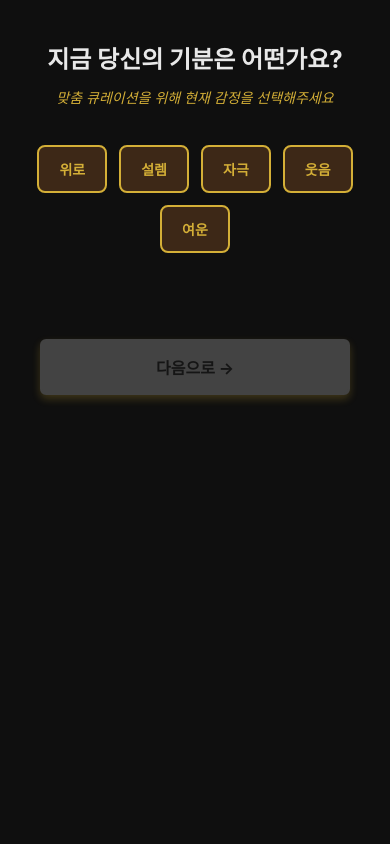
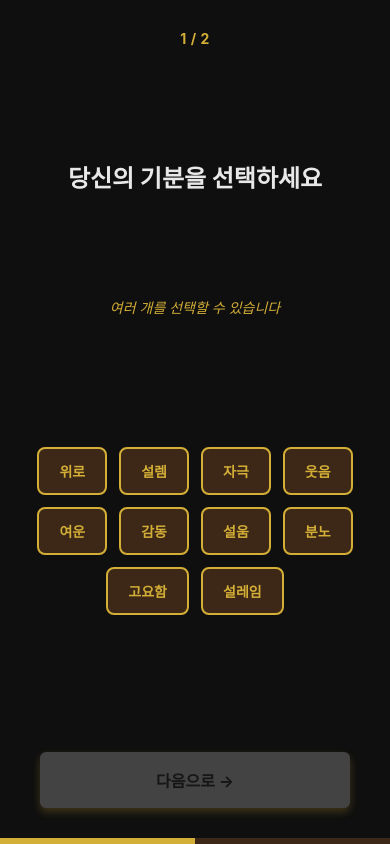
Before and after one commit to jigh85/manga-bartender, a React Native app: screen /OnboardingEmotion in a window 390 px wide. Built offline with nearby package versions, Linux system fonts and the light colour scheme.

Commit message:
홈 화면 레이아웃 현대화 - 트렌디한 디자인 적용

```diff
--- a/app/onboarding/emotion.tsx
+++ b/app/onboarding/emotion.tsx
@@ -5,8 +5,8 @@ import { storage, StorageKeys } from '@/src/utils/storage';
 export default function EmotionScreen() {
   const router = useRouter();
 
-  const handleNext = async (emotion: string) => {
-    await storage.setItem(StorageKeys.USER_EMOTION, emotion);
+  const handleNext = async (emotions: string[]) => {
+    await storage.setItem(StorageKeys.USER_EMOTION, emotions.join(','));
     router.push('/onboarding/genre');
   };
 
--- a/app/onboarding/genre.tsx
+++ b/app/onboarding/genre.tsx
@@ -5,8 +5,8 @@ import { storage, StorageKeys } from '@/src/utils/storage';
 export default function GenreScreen() {
   const router = useRouter();
 
-  const handleNext = async (genre: string) => {
-    await storage.setItem(StorageKeys.USER_GENRE, genre);
+  const handleNext = async (genres: string[]) => {
+    await storage.setItem(StorageKeys.USER_GENRE, genres.join(','));
     router.push('/onboarding/complete');
   };
 
--- a/src/components/WebtoonCard.tsx
+++ b/src/components/WebtoonCard.tsx
@@ -21,7 +21,7 @@ export const WebtoonCard: React.FC<WebtoonCardProps> = ({
   onPress,
 }) => {
   return (
-    <TouchableOpacity style={styles.card} onPress={onPress} activeOpacity={0.8}>
+    <TouchableOpacity style={styles.card} onPress={onPress} activeOpacity={0.85}>
       <View style={styles.cardContent}>
         {/* 이미지 영역 */}
         <View style={styles.imageWrapper}>
@@ -44,42 +44,46 @@ export const WebtoonCard: React.FC<WebtoonCardProps> = ({
                 {emotion === '자극' && '⚡'}
                 {emotion === '웃음' && '😄'}
                 {emotion === '여운' && '🎭'}
+                {emotion === '감동' && '💫'}
+                {emotion === '설움' && '😢'}
+                {emotion === '분노' && '🔥'}
+                {emotion === '고요함' && '🌊'}
+                {emotion === '설레임' && '🎉'}
               </Text>
             </View>
           </View>
 
           {/* 큐레이터 정보 */}
           <View style={styles.curatorSection}>
-            <View style={styles.curatorBadge}>
-              <Text style={styles.curatorBadgeIcon}>👤</Text>
+            <View style={styles.curatorIcon}>
+              <Text>👤</Text>
             </View>
             <Text style={styles.curator}>{curator}</Text>
           </View>
 
           {/* 추천 코멘트 */}
           <View style={styles.commentSection}>
-            <View style={styles.commentIcon}>
-              <Text style={styles.commentIconText}>💬</Text>
-            </View>
             <Text style={styles.comment} numberOfLines={2}>
-              {comment}
+              "{comment}"
             </Text>
           </View>
 
           {/* 액션 버튼 */}
           <View style={styles.actionBar}>
-            <View style={styles.actionButton}>
-              <Ionicons name="heart-outline" size={18} color={Colors.accent} />
-              <Text style={styles.actionText}>추천</Text>
-            </View>
-            <View style={styles.actionButton}>
-              <Ionicons name="bookmark-outline" size={18} color={Colors.accent} />
-              <Text style={styles.actionText}>저장</Text>
-            </View>
-            <View style={styles.actionButton}>
-              <Ionicons name="share-social-outline" size={18} color={Colors.accent} />
-              <Text style={styles.actionText}>공유</Text>
-            </View>
+            <TouchableOpacity style={styles.actionButton}>
+              <Ionicons name="heart-outline" size={16} color={Colors.accent} />
+            </TouchableOpacity>
+            <TouchableOpacity style={styles.actionButton}>
+              <Ionicons name="bookmark-outline" size={16} color={Colors.accent} />
+            </TouchableOpacity>
+            <TouchableOpacity style={styles.actionButton}>
+              <Ionicons name="share-social-outline" size={16} color={Colors.accent} />
+            </TouchableOpacity>
+            <View style={styles.actionButtonSpacer} />
+            <TouchableOpacity style={styles.readButton}>
+              <Text style={styles.readButtonText}>읽기</Text>
+              <Ionicons name="chevron-forward" size={14} color={Colors.background} />
+            </TouchableOpacity>
           </View>
         </View>
       </View>
@@ -90,30 +94,23 @@ export const WebtoonCard: React.FC<WebtoonCardProps> = ({
 const styles = StyleSheet.create({
   card: {
     marginBottom: 16,
-    borderRadius: 16,
+    borderRadius: 14,
     overflow: 'hidden',
   },
   cardContent: {
     backgroundColor: Colors.barDark,
-    borderWidth: 1.5,
-    borderColor: Colors.accent,
-    borderRadius: 16,
+    borderWidth: 1,
+    borderColor: Colors.barWood,
+    borderRadius: 14,
     overflow: 'hidden',
-    shadowColor: Colors.accent,
-    shadowOffset: { width: 0, height: 4 },
-    shadowOpacity: 0.25,
-    shadowRadius: 8,
-    elevation: 6,
   },
 
   // 이미지 영역
   imageWrapper: {
-    height: 180,
+    height: 160,
     backgroundColor: Colors.barWood,
     position: 'relative',
     overflow: 'hidden',
-    borderBottomWidth: 2,
-    borderBottomColor: Colors.accent,
   },
   imagePlaceholder: {
     flex: 1,
@@ -133,7 +130,7 @@ const styles = StyleSheet.create({
     flexDirection: 'row',
     justifyContent: 'space-between',
     alignItems: 'flex-start',
-    marginBottom: 12,
+    marginBottom: 10,
     gap: 10,
   },
   title: {
@@ -146,12 +143,13 @@ const styles = StyleSheet.create({
   emotionTag: {
     width: 36,
     height: 36,
-    borderRadius: 18,
+    borderRadius: 10,
     backgroundColor: Colors.barWood,
     justifyContent: 'center',
     alignItems: 'center',
-    borderWidth: 1.5,
+    borderWidth: 1,
     borderColor: Colors.accent,
+    flexShrink: 0,
   },
   emotionIcon: {
     fontSize: 18,
@@ -162,20 +160,10 @@ const styles = StyleSheet.create({
     flexDirection: 'row',
     alignItems: 'center',
     marginBottom: 10,
-    gap: 8,
+    gap: 6,
   },
-  curatorBadge: {
-    width: 28,
-    height: 28,
-    borderRadius: 14,
-    backgroundColor: Colors.barWood,
-    justifyContent: 'center',
-    alignItems: 'center',
-    borderWidth: 1,
-    borderColor: Colors.accent,
-  },
-  curatorBadgeIcon: {
-    fontSize: 14,
+  curatorIcon: {
+    fontSize: 12,
   },
   curator: {
     fontSize: 12,
@@ -185,25 +173,9 @@ const styles = StyleSheet.create({
 
   // 코멘트 섹션
   commentSection: {
-    flexDirection: 'row',
-    alignItems: 'flex-start',
     marginBottom: 12,
-    gap: 8,
-  },
-  commentIcon: {
-    width: 24,
-    height: 24,
-    borderRadius: 12,
-    backgroundColor: Colors.barWood,
-    justifyContent: 'center',
-    alignItems: 'center',
-    marginTop: 2,
-  },
-  commentIconText: {
-    fontSize: 12,
   },
   comment: {
-    flex: 1,
     fontSize: 12,
     color: Colors.gray,
     fontStyle: 'italic',
@@ -213,25 +185,32 @@ const styles = StyleSheet.create({
   // 액션 바
   actionBar: {
     flexDirection: 'row',
-    justifyContent: 'space-around',
-    paddingTop: 12,
-    borderTopWidth: 1,
+    alignItems: 'center',
+    paddingTop: 10,
+    borderTopWidth: 0.5,
     borderTopColor: Colors.barWood,
-    marginTop: 12,
+    marginTop: 10,
+    gap: 12,
   },
   actionButton: {
+    paddingVertical: 6,
+    paddingHorizontal: 10,
+  },
+  actionButtonSpacer: {
+    flex: 1,
+  },
+  readButton: {
     flexDirection: 'row',
     alignItems: 'center',
-    justifyContent: 'center',
+    backgroundColor: Colors.accent,
     paddingVertical: 8,
     paddingHorizontal: 12,
-    gap: 6,
-    flex: 1,
     borderRadius: 8,
+    gap: 4,
   },
-  actionText: {
-    fontSize: 11,
-    color: Colors.accent,
-    fontWeight: '600',
+  readButtonText: {
+    fontSize: 12,
+    fontWeight: '700',
+    color: Colors.background,
   },
 });
--- a/src/constants/emotions.ts
+++ b/src/constants/emotions.ts
@@ -1,6 +1,6 @@
-export const EMOTIONS = ['위로', '설렘', '자극', '웃음', '여운'];
+export const EMOTIONS = ['위로', '설렘', '자극', '웃음', '여운', '감동', '설움', '분노', '고요함', '설레임'];
 
-export const GENRES = ['로맨스', '판타지', '일상', '스릴러', '드라마'];
+export const GENRES = ['로맨스', '판타지', '일상', '스릴러', '드라마', '코미디', '액션', '무협', '미스터리', '감성'];
 
 export const EMOTION_COLORS: Record<string, string> = {
   위로: '#FFB6C1',
@@ -8,4 +8,9 @@ export const EMOTION_COLORS: Record<string, string> = {
   자극: '#FF6347',
   웃음: '#87CEEB',
   여운: '#DDA0DD',
+  감동: '#FFA07A',
+  설움: '#9370DB',
+  분노: '#DC143C',
+  고요함: '#20B2AA',
+  설레임: '#FFB347',
 };
--- a/src/screens/HomeScreen.tsx
+++ b/src/screens/HomeScreen.tsx
@@ -50,68 +50,45 @@ export const HomeScreen: React.FC<HomeScreenProps> = ({
       <ScrollView
         style={styles.content}
         showsVerticalScrollIndicator={false}
+        contentContainerStyle={styles.scrollContent}
       >
         {/* 헤더 섹션 */}
         <View style={styles.header}>
-          <View style={styles.headerTop}>
-            <View>
-              <Text style={styles.timeGreeting}>안녕하세요! 👋</Text>
-              <Text style={styles.userName}>오늘의 감정은?</Text>
-            </View>
+          <Text style={styles.greeting}>안녕하세요! 👋</Text>
+          <Text style={styles.mainTitle}>당신을 위한 만화</Text>
+          <Text style={styles.subTitle}>감정에 맞춘 맞춤형 큐레이션</Text>
         </View>
 
+        {/* 사용자 선택 카드 - 프로모션 스타일 */}
         {(userEmotion || userGenre) && (
-            <View style={styles.userSelectionCard}>
-              <View style={styles.selectionHeader}>
-                <Text style={styles.selectionTitle}>나의 선택</Text>
-                <View style={styles.selectionBadge}>
-                  <Text style={styles.badgeText}>✓</Text>
+          <View style={styles.promoCard}>
+            <View style={styles.promoBadge}>
+              <Text style={styles.promoBadgeText}>맞춤 추천</Text>
             </View>
-              </View>
-              <View style={styles.selectionContent}>
+            <Text style={styles.promoTitle}>당신의 취향을 발견했어요!</Text>
+            <View style={styles.selectionPills}>
               {userEmotion && (
-                  <View style={styles.selectedPill}>
+                <View style={styles.pill}>
                   <Text style={styles.pillEmoji}>🎭</Text>
-                    <Text style={styles.selectedPillText}>{userEmotion}</Text>
+                  <Text style={styles.pillText}>{userEmotion}</Text>
                 </View>
               )}
               {userGenre && (
-                  <View style={styles.selectedPill}>
+                <View style={styles.pill}>
                   <Text style={styles.pillEmoji}>📖</Text>
-                    <Text style={styles.selectedPillText}>{userGenre}</Text>
+                  <Text style={styles.pillText}>{userGenre}</Text>
                 </View>
               )}
             </View>
           </View>
         )}
-        </View>
-
-        {/* 감정 필터 섹션 */}
-        <View style={styles.emotionSection}>
-          <Text style={styles.sectionLabel}>추천 감정</Text>
-          <ScrollView
-            horizontal
-            showsHorizontalScrollIndicator={false}
-            style={styles.emotionScroll}
-          >
-            {['위로', '설렘', '자극', '웃음', '여운'].map((emotion) => (
-              <View key={emotion} style={styles.emotionCard}>
-                <Text style={styles.emotionCardEmoji}>
-                  {emotion === '위로' && '🌙'}
-                  {emotion === '설렘' && '✨'}
-                  {emotion === '자극' && '⚡'}
-                  {emotion === '웃음' && '😄'}
-                  {emotion === '여운' && '🎭'}
-                </Text>
-                <Text style={styles.emotionCardText}>{emotion}</Text>
-              </View>
-            ))}
-          </ScrollView>
-        </View>
 
         {/* 추천 만화 섹션 */}
         <View style={styles.webtoonSection}>
-          <Text style={styles.sectionLabel}>바텐더의 추천</Text>
+          <View style={styles.sectionHeader}>
+            <Text style={styles.sectionTitle}>추천 컨텐츠</Text>
+            <Text style={styles.sectionCount}>{filteredWebtoons.length}</Text>
+          </View>
           <FlatList
             data={filteredWebtoons}
             renderItem={({ item }) => (
@@ -139,143 +116,119 @@ const styles = StyleSheet.create({
     backgroundColor: Colors.background,
   },
   content: {
-    paddingHorizontal: 0,
-    paddingVertical: 0,
+    flex: 1,
+  },
+  scrollContent: {
+    paddingHorizontal: 16,
+    paddingTop: 24,
+    paddingBottom: 40,
   },
 
   // 헤더 섹션
   header: {
-    backgroundColor: Colors.background,
-    paddingHorizontal: 20,
-    paddingTop: 16,
-    paddingBottom: 20,
+    marginBottom: 28,
   },
-  headerTop: {
-    flexDirection: 'row',
-    justifyContent: 'space-between',
-    alignItems: 'center',
-    marginBottom: 16,
-  },
-  timeGreeting: {
-    fontSize: 16,
+  greeting: {
+    fontSize: 14,
     color: Colors.gold,
     fontWeight: '500',
-    marginBottom: 4,
+    marginBottom: 8,
   },
-  userName: {
-    fontSize: 28,
-    fontWeight: 'bold',
+  mainTitle: {
+    fontSize: 32,
+    fontWeight: '800',
     color: Colors.darkGray,
+    lineHeight: 40,
+    marginBottom: 6,
+  },
+  subTitle: {
+    fontSize: 14,
+    color: Colors.gray,
+    fontWeight: '400',
+    lineHeight: 20,
   },
 
-  // 사용자 선택 카드
-  userSelectionCard: {
+  // 프로모션 카드
+  promoCard: {
     backgroundColor: Colors.barDark,
-    borderRadius: 14,
-    paddingHorizontal: 16,
-    paddingVertical: 14,
+    borderRadius: 18,
+    paddingHorizontal: 18,
+    paddingVertical: 20,
+    marginBottom: 32,
     borderWidth: 1.5,
     borderColor: Colors.accent,
-    shadowColor: Colors.accent,
-    shadowOffset: { width: 0, height: 2 },
-    shadowOpacity: 0.2,
-    shadowRadius: 4,
-    elevation: 3,
+    overflow: 'hidden',
   },
-  selectionHeader: {
-    flexDirection: 'row',
-    justifyContent: 'space-between',
-    alignItems: 'center',
+  promoBadge: {
+    alignSelf: 'flex-start',
+    backgroundColor: Colors.accent,
+    paddingHorizontal: 12,
+    paddingVertical: 6,
+    borderRadius: 8,
     marginBottom: 12,
   },
-  selectionTitle: {
-    fontSize: 12,
-    fontWeight: 'bold',
-    color: Colors.gold,
+  promoBadgeText: {
+    fontSize: 11,
+    fontWeight: '700',
+    color: Colors.background,
     textTransform: 'uppercase',
-    letterSpacing: 1,
+    letterSpacing: 0.5,
   },
-  selectionBadge: {
-    width: 24,
-    height: 24,
-    borderRadius: 12,
-    backgroundColor: Colors.accent,
-    justifyContent: 'center',
-    alignItems: 'center',
+  promoTitle: {
+    fontSize: 18,
+    fontWeight: '700',
+    color: Colors.darkGray,
+    marginBottom: 14,
+    lineHeight: 24,
   },
-  badgeText: {
-    fontSize: 14,
-    fontWeight: 'bold',
-    color: Colors.background,
-  },
-  selectionContent: {
+  selectionPills: {
     flexDirection: 'row',
     gap: 10,
     flexWrap: 'wrap',
   },
-  selectedPill: {
-    flex: 1,
-    minWidth: '45%',
+  pill: {
     backgroundColor: Colors.barWood,
     paddingHorizontal: 14,
     paddingVertical: 10,
-    borderRadius: 10,
+    borderRadius: 12,
     flexDirection: 'row',
     alignItems: 'center',
     gap: 8,
-    borderWidth: 1,
+    borderWidth: 1.5,
     borderColor: Colors.accent,
   },
   pillEmoji: {
     fontSize: 16,
   },
-  selectedPillText: {
+  pillText: {
     fontSize: 13,
     fontWeight: '600',
     color: Colors.darkGray,
   },
 
-  // 감정 섹션
-  emotionSection: {
-    paddingHorizontal: 20,
-    marginVertical: 20,
+  // 만화 섹션
+  webtoonSection: {
   },
-  sectionLabel: {
-    fontSize: 16,
-    fontWeight: 'bold',
+  sectionHeader: {
+    flexDirection: 'row',
+    justifyContent: 'space-between',
+    alignItems: 'center',
+    marginBottom: 18,
+  },
+  sectionTitle: {
+    fontSize: 20,
+    fontWeight: '800',
     color: Colors.darkGray,
-    marginBottom: 12,
-    letterSpacing: 0.3,
   },
-  emotionScroll: {
-    marginHorizontal: -20,
-    paddingHorizontal: 20,
-  },
-  emotionCard: {
-    width: 70,
-    height: 70,
-    marginRight: 10,
-    backgroundColor: Colors.barWood,
-    borderRadius: 12,
-    justifyContent: 'center',
-    alignItems: 'center',
-    borderWidth: 1.5,
+  sectionCount: {
+    fontSize: 14,
+    fontWeight: '600',
+    color: Colors.gold,
+    backgroundColor: Colors.barDark,
+    paddingHorizontal: 10,
+    paddingVertical: 6,
+    borderRadius: 8,
+    borderWidth: 1,
     borderColor: Colors.accent,
   },
-  emotionCardEmoji: {
-    fontSize: 24,
-    marginBottom: 4,
-  },
-  emotionCardText: {
-    fontSize: 11,
-    fontWeight: '600',
-    color: Colors.darkGray,
-    textAlign: 'center',
-  },
-
-  // 만화 섹션
-  webtoonSection: {
-    paddingHorizontal: 20,
-    marginBottom: 40,
-  },
 });
--- a/src/screens/OnboardingComplete.tsx
+++ b/src/screens/OnboardingComplete.tsx
@@ -18,6 +18,7 @@ export const OnboardingComplete: React.FC<OnboardingCompleteProps> = ({
   return (
     <SafeAreaView style={styles.container}>
       <View style={styles.content}>
+        <View style={styles.contentCenter}>
           <View style={styles.successContainer}>
             <Text style={styles.icon}>✨</Text>
             <Text style={styles.title}>추천 준비 완료!</Text>
@@ -31,6 +32,7 @@ export const OnboardingComplete: React.FC<OnboardingCompleteProps> = ({
             <Text style={styles.message}>
               이제 홈 화면에서 당신의 취향에 맞는 만화를 만나보세요.
             </Text>
+          </View>
         </View>
 
         <View style={styles.buttonContainer}>
@@ -51,9 +53,14 @@ const styles = StyleSheet.create({
   },
   content: {
     flex: 1,
+    justifyContent: 'space-between',
+    paddingHorizontal: 20,
+    paddingVertical: 30,
+  },
+  contentCenter: {
+    flex: 1,
     justifyContent: 'center',
     alignItems: 'center',
-    paddingHorizontal: 20,
   },
   successContainer: {
     alignItems: 'center',
@@ -78,21 +85,21 @@ const styles = StyleSheet.create({
   },
   messageContainer: {
     marginVertical: 30,
-    paddingHorizontal: 20,
-    paddingVertical: 20,
-    backgroundColor: Colors.barDark,
+    paddingHorizontal: 16,
+    paddingVertical: 16,
+    backgroundColor: Colors.barWood,
     borderRadius: 8,
-    borderLeftWidth: 1,
+    borderLeftWidth: 3,
     borderLeftColor: Colors.accent,
   },
   message: {
     fontSize: 14,
-    color: Colors.darkGray,
+    color: Colors.gold,
     textAlign: 'center',
     lineHeight: 20,
+    fontStyle: 'italic',
   },
   buttonContainer: {
-    marginTop: 40,
-    width: '100%',
+    marginTop: 0,
   },
 });
--- a/src/screens/OnboardingEmotion.tsx
+++ b/src/screens/OnboardingEmotion.tsx
@@ -12,20 +12,31 @@ import { PrimaryButton } from '@/src/components/PrimaryButton';
 import { EMOTIONS } from '@/src/constants/emotions';
 
 interface OnboardingEmotionProps {
-  onNext: (emotion: string) => void;
+  onNext: (emotions: string[]) => void;
 }
 
 export const OnboardingEmotion: React.FC<OnboardingEmotionProps> = ({
   onNext,
 }) => {
-  const [selectedEmotion, setSelectedEmotion] = useState<string | null>(null);
+  const [selectedEmotions, setSelectedEmotions] = useState<string[]>([]);
+
+  const toggleEmotion = (emotion: string) => {
+    setSelectedEmotions((prev) =>
+      prev.includes(emotion)
+        ? prev.filter((e) => e !== emotion)
+        : [...prev, emotion]
+    );
+  };
 
   return (
     <SafeAreaView style={styles.container}>
       <ScrollView contentContainerStyle={styles.content}>
-        <Text style={styles.title}>지금 당신의 기분은 어떤가요?</Text>
+        {/* 진행 단계 표시 */}
+        <Text style={styles.stepIndicator}>1 / 2</Text>
+
+        <Text style={styles.title}>당신의 기분을 선택하세요</Text>
         <Text style={styles.subtitle}>
-          맞춤 큐레이션을 위해 현재 감정을 선택해주세요
+          여러 개를 선택할 수 있습니다
         </Text>
 
         <View style={styles.emotionContainer}>
@@ -33,8 +44,8 @@ export const OnboardingEmotion: React.FC<OnboardingEmotionProps> = ({
             <EmotionButton
               key={emotion}
               label={emotion}
-              isSelected={selectedEmotion === emotion}
-              onPress={() => setSelectedEmotion(emotion)}
+              isSelected={selectedEmotions.includes(emotion)}
+              onPress={() => toggleEmotion(emotion)}
             />
           ))}
         </View>
@@ -42,11 +53,16 @@ export const OnboardingEmotion: React.FC<OnboardingEmotionProps> = ({
         <View style={styles.buttonContainer}>
           <PrimaryButton
             label="다음으로 →"
-            onPress={() => onNext(selectedEmotion!)}
-            disabled={!selectedEmotion}
+            onPress={() => onNext(selectedEmotions)}
+            disabled={selectedEmotions.length === 0}
           />
         </View>
       </ScrollView>
+
+      {/* 진행 상황 표시기 - 하단 */}
+      <View style={styles.progressContainer}>
+        <View style={[styles.progressBar, { width: '50%' }]} />
+      </View>
     </SafeAreaView>
   );
 };
@@ -56,9 +72,28 @@ const styles = StyleSheet.create({
     flex: 1,
     backgroundColor: Colors.background,
   },
+  progressContainer: {
+    height: 6,
+    backgroundColor: Colors.barWood,
+    overflow: 'hidden',
+  },
+  progressBar: {
+    height: '100%',
+    backgroundColor: Colors.accent,
+  },
   content: {
+    flexGrow: 1,
     paddingHorizontal: 20,
-    paddingVertical: 40,
+    paddingVertical: 30,
+    justifyContent: 'space-between',
+  },
+  stepIndicator: {
+    fontSize: 14,
+    color: Colors.accent,
+    fontWeight: 'bold',
+    marginBottom: 20,
+    textAlign: 'center',
+    letterSpacing: 0.5,
   },
   title: {
     fontSize: 24,
@@ -78,9 +113,10 @@ const styles = StyleSheet.create({
     flexDirection: 'row',
     flexWrap: 'wrap',
     justifyContent: 'center',
-    marginBottom: 60,
+    marginBottom: 40,
   },
   buttonContainer: {
-    marginTop: 20,
+    marginTop: 0,
+    marginHorizontal: 0,
   },
 });
--- a/src/screens/OnboardingGenre.tsx
+++ b/src/screens/OnboardingGenre.tsx
@@ -12,18 +12,29 @@ import { PrimaryButton } from '@/src/components/PrimaryButton';
 import { GENRES } from '@/src/constants/emotions';
 
 interface OnboardingGenreProps {
-  onNext: (genre: string) => void;
+  onNext: (genres: string[]) => void;
 }
 
 export const OnboardingGenre: React.FC<OnboardingGenreProps> = ({ onNext }) => {
-  const [selectedGenre, setSelectedGenre] = useState<string | null>(null);
+  const [selectedGenres, setSelectedGenres] = useState<string[]>([]);
+
+  const toggleGenre = (genre: string) => {
+    setSelectedGenres((prev) =>
+      prev.includes(genre)
+        ? prev.filter((g) => g !== genre)
+        : [...prev, genre]
+    );
+  };
 
   return (
     <SafeAreaView style={styles.container}>
       <ScrollView contentContainerStyle={styles.content}>
-        <Text style={styles.title}>오늘은 어떤 이야기가 끌리나요?</Text>
+        {/* 진행 단계 표시 */}
+        <Text style={styles.stepIndicator}>2 / 2</Text>
+
+        <Text style={styles.title}>좋아하는 장르를 선택하세요</Text>
         <Text style={styles.subtitle}>
-          선호하는 장르를 선택하면 맞춤 추천을 시작합니다
+          여러 개를 선택할 수 있습니다
         </Text>
 
         <View style={styles.genreContainer}>
@@ -31,8 +42,8 @@ export const OnboardingGenre: React.FC<OnboardingGenreProps> = ({ onNext }) => {
             <EmotionButton
               key={genre}
               label={genre}
-              isSelected={selectedGenre === genre}
-              onPress={() => setSelectedGenre(genre)}
+              isSelected={selectedGenres.includes(genre)}
+              onPress={() => toggleGenre(genre)}
             />
           ))}
         </View>
@@ -40,11 +51,16 @@ export const OnboardingGenre: React.FC<OnboardingGenreProps> = ({ onNext }) => {
         <View style={styles.buttonContainer}>
           <PrimaryButton
             label="추천 준비 완료"
-            onPress={() => onNext(selectedGenre!)}
-            disabled={!selectedGenre}
+            onPress={() => onNext(selectedGenres)}
+            disabled={selectedGenres.length === 0}
           />
         </View>
       </ScrollView>
+
+      {/* 진행 상황 표시기 - 하단 */}
+      <View style={styles.progressContainer}>
+        <View style={[styles.progressBar, { width: '100%' }]} />
+      </View>
     </SafeAreaView>
   );
 };
@@ -54,9 +70,28 @@ const styles = StyleSheet.create({
     flex: 1,
     backgroundColor: Colors.background,
   },
+  progressContainer: {
+    height: 6,
+    backgroundColor: Colors.barWood,
+    overflow: 'hidden',
+  },
+  progressBar: {
+    height: '100%',
+    backgroundColor: Colors.accent,
+  },
   content: {
+    flexGrow: 1,
     paddingHorizontal: 20,
-    paddingVertical: 40,
+    paddingVertical: 30,
+    justifyContent: 'space-between',
+  },
+  stepIndicator: {
+    fontSize: 14,
+    color: Colors.accent,
+    fontWeight: 'bold',
+    marginBottom: 20,
+    textAlign: 'center',
+    letterSpacing: 0.5,
   },
   title: {
     fontSize: 24,
@@ -76,9 +111,10 @@ const styles = StyleSheet.create({
     flexDirection: 'row',
     flexWrap: 'wrap',
     justifyContent: 'center',
-    marginBottom: 60,
+    marginBottom: 40,
   },
   buttonContainer: {
-    marginTop: 20,
+    marginTop: 0,
+    marginHorizontal: 0,
   },
 });
```
Lines whose indentation alone changed are shown as unchanged.
